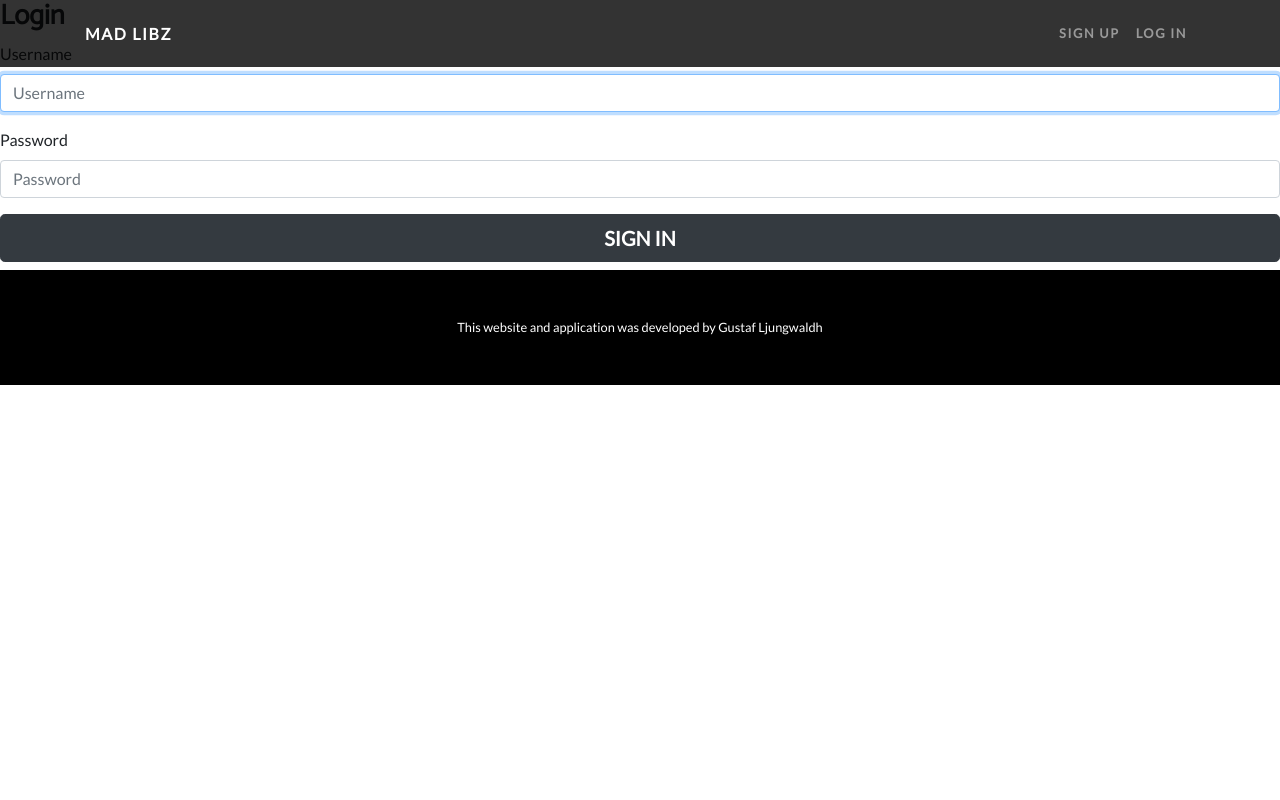
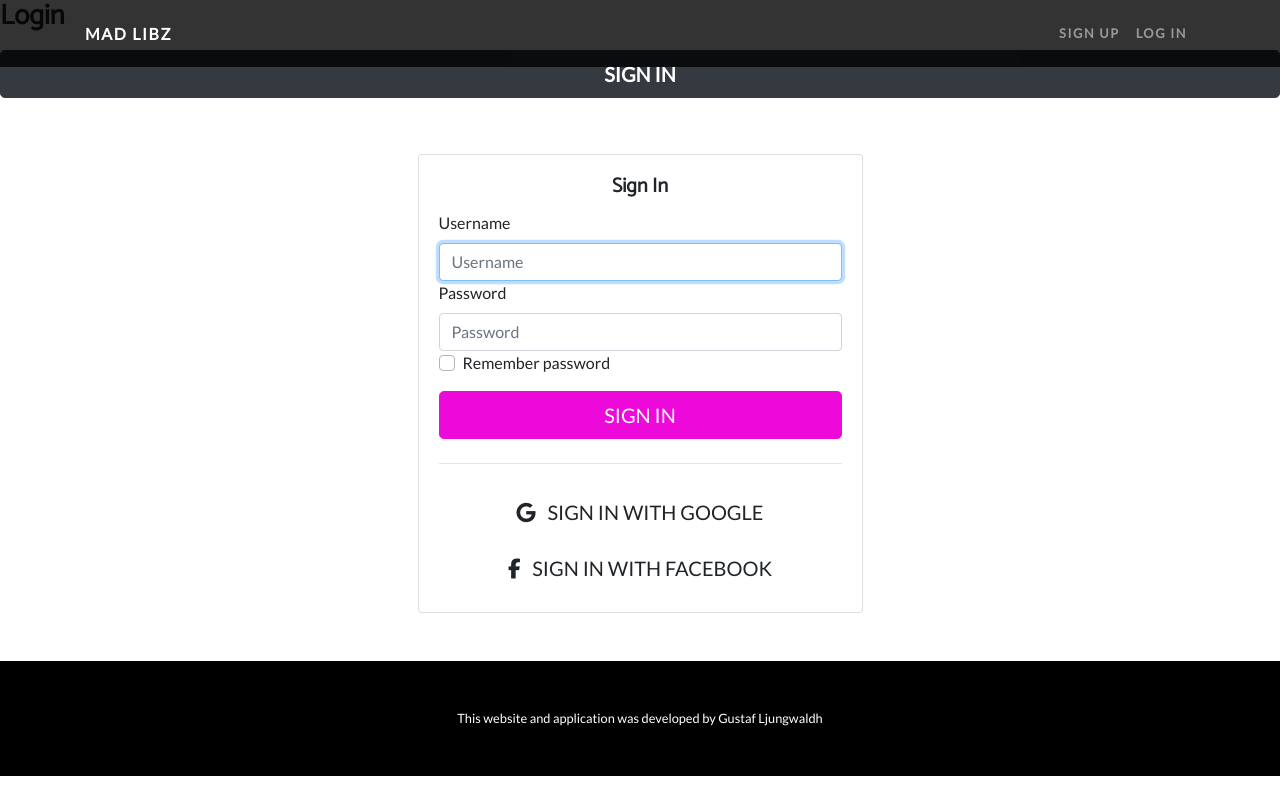
Before and after one commit to Ljungwaldh/Milestone-Project-3, a Flask app: page /login in a window 1280 px wide. Run offline with Flask 2, Linux system fonts and the light colour scheme; some libraries are stand-ins or nearby versions.

Commit message:
Starting to create login.html page, using another Bootstrap Start template for inspiration. I will look to add the css and subsequently customize the template to fit the website's needs

```diff
--- a/templates/login.html
+++ b/templates/login.html
@@ -2,14 +2,44 @@
           <form class="form-container" method="POST" action="{{url_for('login')}}">
                 <h3>Login</h3>
                 <div class="form-group">
-                    <label for="inputUsername">Username</label>
-                    <input type="text" name="userid" class="form-control" id="inputUsername" placeholder="Username" required autofocus>
+
                 </div>
                 <div class="form-group">
-                    <label for="inputPassword">Password</label>
-                    <input type="password" name="password" class="form-control" id="inputPassword" placeholder="Password" required>
+
                 </div>
                 <button class="btn btn-lg btn-dark btn-block btn-login text-uppercase font-weight-bold mb-2" type="submit">Sign in</button>
             </form>
 
+  <div class="container">
+    <div class="row">
+      <div class="col-sm-9 col-md-7 col-lg-5 mx-auto">
+        <div class="card card-signin my-5">
+          <div class="card-body">
+            <h5 class="card-title text-center">Sign In</h5>
+            <form class="form-signin">
+              <div class="form-label-group">
+                    <label for="inputUsername">Username</label>
+                    <input type="text" name="userid" class="form-control" id="inputUsername" placeholder="Username" required autofocus>
+              </div>
+
+              <div class="form-label-group">
+                    <label for="inputPassword">Password</label>
+                    <input type="password" name="password" class="form-control" id="inputPassword" placeholder="Password" required>
+              </div>
+
+              <div class="custom-control custom-checkbox mb-3">
+                <input type="checkbox" class="custom-control-input" id="customCheck1">
+                <label class="custom-control-label" for="customCheck1">Remember password</label>
+              </div>
+              <button class="btn btn-lg btn-primary btn-block text-uppercase" type="submit">Sign in</button>
+              <hr class="my-4">
+              <button class="btn btn-lg btn-google btn-block text-uppercase" type="submit"><i class="fab fa-google mr-2"></i> Sign in with Google</button>
+              <button class="btn btn-lg btn-facebook btn-block text-uppercase" type="submit"><i class="fab fa-facebook-f mr-2"></i> Sign in with Facebook</button>
+            </form>
+          </div>
+        </div>
+      </div>
+    </div>
+  </div>
+
 {% endblock %}
```
